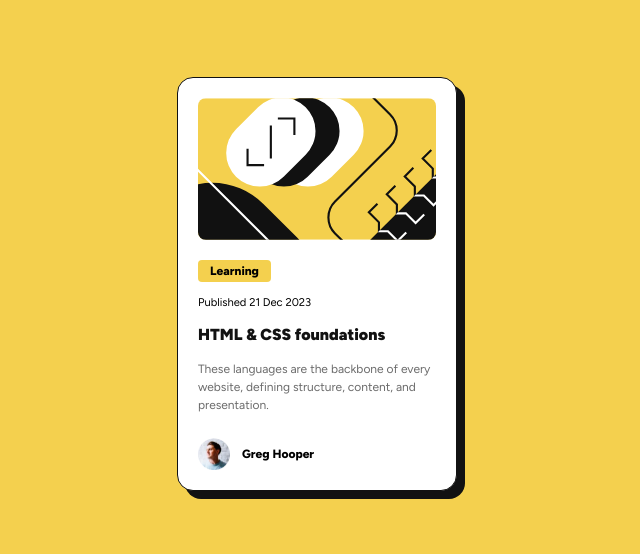
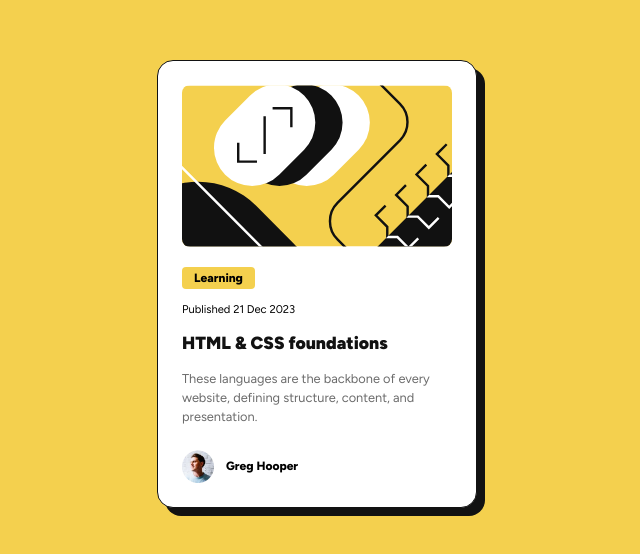
Before and after one commit to samarthdotdev/fem-blog-preview-card, a plain HTML site: page index.html in a window 1280 px wide. Shown: the part 116-670 px from the top of the page, without its empty margins (323-963 px from the left). Drawn offline with Linux system fonts and the light colour scheme.

Commit message:
Modified the font-size and padding

```diff
--- a/style.css
+++ b/style.css
@@ -13,10 +13,10 @@ body {
 }
 
 section {
-  max-width: 280px;
-  min-width: 280px;
+  max-width: 320px;
+  min-width: 320px;
   background-color: white;
-  padding: 1.25rem;
+  padding: 1.5rem;
   border: 1px solid hsl(0, 0%, 7%);
   border-radius: 1rem;
   box-shadow: 0.5rem 0.5rem 0 hsl(0, 0%, 7%);
@@ -54,14 +54,14 @@ section {
 }
 
 h1 {
-  font-size: 1rem;
+  font-size: 1.1rem;
   font-weight: 900;
   margin-bottom: 1rem;
 }
 
 .description {
   color: hsl(0, 0%, 42%);
-  font-size: 12px;
+  font-size: 0.8rem;
   margin-bottom: 1.5rem;
   line-height: 1.5;
 }
```
